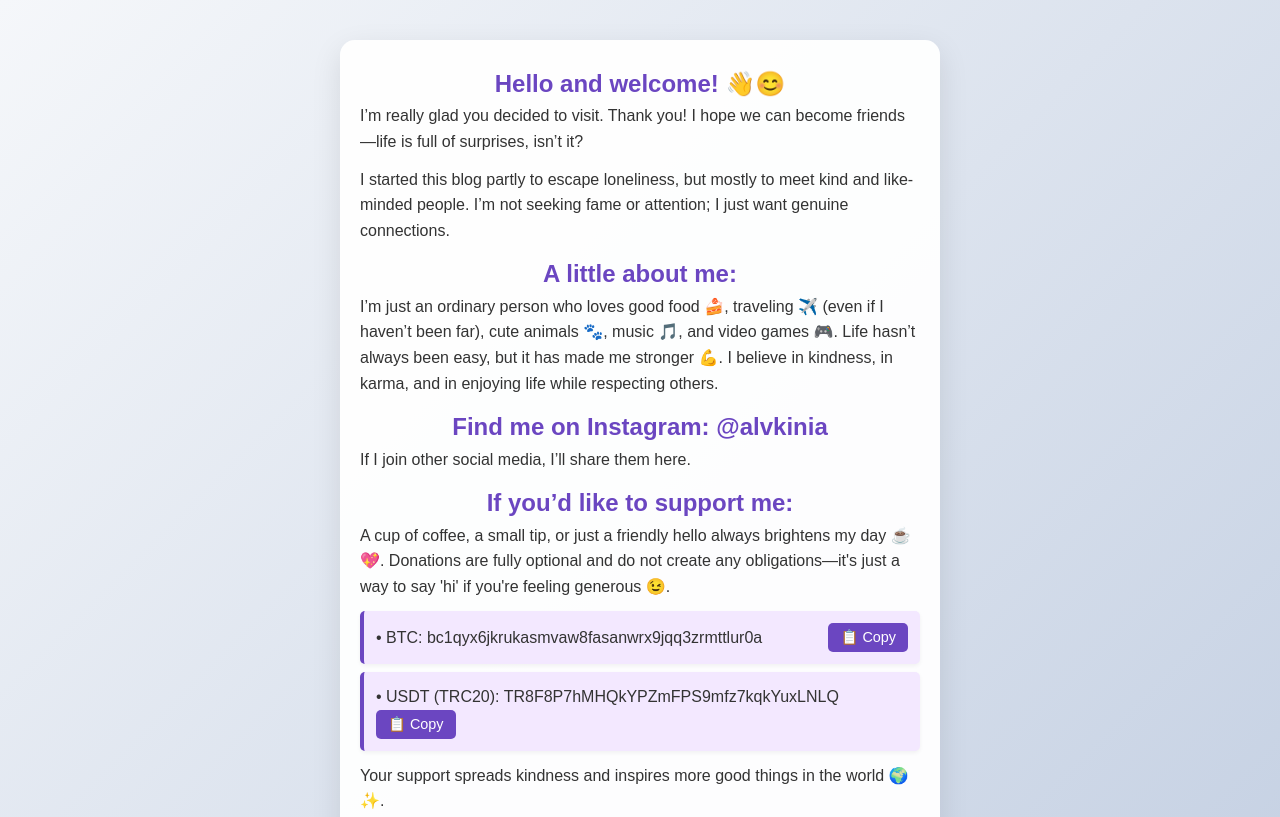
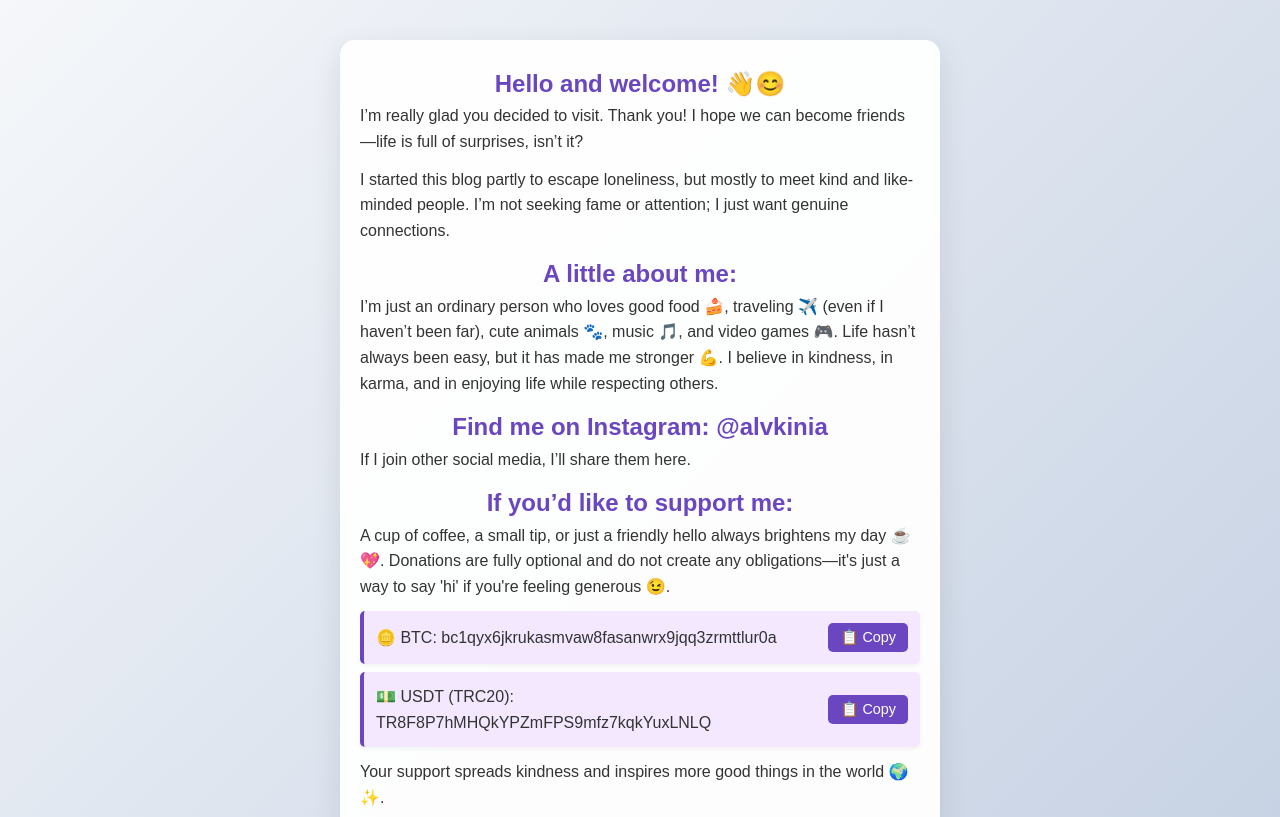
Before and after one commit to Alvkinia/donate, a plain HTML site: page index.html in a window 1280 px wide. Shown: the top 817 px of the page. Drawn offline with Linux system fonts and the light colour scheme.

Commit message:
Update index.html

```diff
--- a/index.html
+++ b/index.html
@@ -13,7 +13,7 @@
     }
 
     html, body {
-      overflow-x: hidden; /* убирает горизонтальную прокрутку */
+      overflow-x: hidden;
       width: 100%;
     }
 
@@ -84,7 +84,7 @@
       display: flex;
       justify-content: space-between;
       align-items: center;
-      flex-wrap: wrap;
+      flex-wrap: nowrap;
       transition: transform 0.2s;
       word-break: break-word;
     }
@@ -97,6 +97,9 @@
       flex-grow: 1;
       margin-right: 10px;
       overflow-wrap: anywhere;
+      display: flex;
+      align-items: center;
+      gap: 6px;
     }
 
     li button {
@@ -108,6 +111,8 @@
       cursor: pointer;
       font-size: 0.9em;
       transition: background 0.3s, transform 0.2s;
+      align-self: center;
+      white-space: nowrap;
     }
 
     li button:hover {
@@ -202,11 +207,11 @@
       <p>A cup of coffee, a small tip, or just a friendly hello always brightens my day ☕💖. Donations are fully optional and do not create any obligations—it's just a way to say 'hi' if you're feeling generous 😉.</p>
       <ul>
         <li>
-          <span>• BTC: bc1qyx6jkrukasmvaw8fasanwrx9jqq3zrmttlur0a</span>
+          <span>🪙 BTC: bc1qyx6jkrukasmvaw8fasanwrx9jqq3zrmttlur0a</span>
           <button onclick="copyToClipboard('bc1qyx6jkrukasmvaw8fasanwrx9jqq3zrmttlur0a')">📋 Copy</button>
         </li>
         <li>
-          <span>• USDT (TRC20): TR8F8P7hMHQkYPZmFPS9mfz7kqkYuxLNLQ</span>
+          <span>💵 USDT (TRC20): TR8F8P7hMHQkYPZmFPS9mfz7kqkYuxLNLQ</span>
           <button onclick="copyToClipboard('TR8F8P7hMHQkYPZmFPS9mfz7kqkYuxLNLQ')">📋 Copy</button>
         </li>
       </ul>
```
